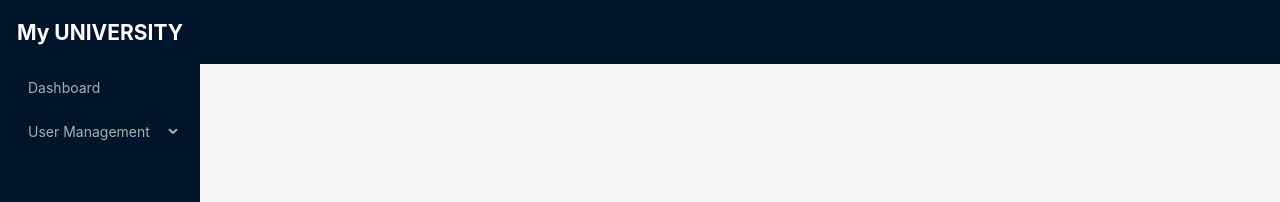
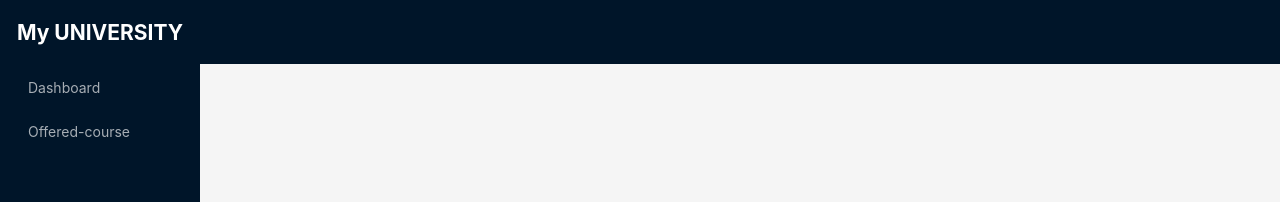
Before and after one commit to meskatabusayed/myUniversity_client, a React (Vite) app: page /admin in a window 1280 px wide. Shown: the top 202 px of the page. Built offline with nearby package versions, Linux system fonts and the light colour scheme.

Commit message:
role selection done

```diff
--- a/src/components/layout/Sidebar.tsx
+++ b/src/components/layout/Sidebar.tsx
@@ -1,10 +1,39 @@
-import { Layout, Menu } from "antd";
+import { Layout, Menu  } from "antd";
 import { sidebarItemsGenerator } from "../../utils/sidebarItemsGenerator";
 import { adminPaths } from "../../routes/admin.routes.";
+import { facultyPaths } from "../../routes/faculty.routes";
 
 const {  Sider } = Layout;
 
+const userRole = {
+  ADMIN : "admin",
+  FACULTY : "faculty",
+  STUDENT : "student"
+}
+
+
+
 const Sidebar = () => {
+  const role = "faculty";
+  let sidebarItems;
+  switch (role) {
+    case userRole.ADMIN:
+      sidebarItems = sidebarItemsGenerator(adminPaths , "admin")
+      break;
+    case userRole.FACULTY:
+      sidebarItems = sidebarItemsGenerator(facultyPaths , "faculty")
+      break;
+    case userRole.STUDENT:
+      sidebarItems = sidebarItemsGenerator(adminPaths , "student")
+      break;
+
+    default:
+      break;
+  }
+
+
+
+
   return (
     <Sider
         breakpoint="lg"
@@ -31,7 +60,7 @@
           theme="dark"
           mode="inline"
           defaultSelectedKeys={["4"]}
-          items={sidebarItemsGenerator(adminPaths , "admin")}
+          items={sidebarItems}
         />
       </Sider>
   )
--- a/src/pages/Registration.tsx
+++ b/src/pages/Registration.tsx
@@ -8,4 +8,4 @@
   )
 }
 
-export default Registration
+export default Registration;
--- a/src/routes/admin.routes..tsx
+++ b/src/routes/admin.routes..tsx
@@ -1,40 +1,34 @@
-
-
 import AdminDashbord from "../pages/admin/AdminDashbord";
 import Create_Admin from "../pages/admin/Create_Admin";
 import Create_Student from "../pages/admin/Create_Student";
 import Create_faculty from "../pages/admin/Create_faculty";
 
 
-
-
-
-
-
 export const adminPaths = [
   {
-        name : "Dashboard",
-        path: "abusayed",
-        elment: <AdminDashbord/>
+    name: 'Dashboard',
+    path: 'dashboard',
+    element: <AdminDashbord/>
   },
   {
-        name : "User Management",
-        children : [
+    name: 'User Management',
+    children: [
       {
-                name : "Create Admin",
-                path : "create-admin",
-                element : <Create_Admin/>
+        name: 'Create Admin',
+        path: 'create-admin',
+        element: <Create_Admin/>
       },
       {
-                name : "Create Faculty",
-                path : "create-faculty",
-                element : <Create_faculty/>
+        name: 'Create Faculty',
+        path: 'create-faculty',
+        element: <Create_faculty/>
       },
       {
-                name : "Create Student",
-                path : "create-student",
-                element : <Create_Student/>
-            }
-        ]
-    }
+        name: 'Create Student',
+        path: 'create-student',
+        element: <Create_Student/>
+      },
+
+    ],
+  },
 ];
--- a/src/routes/faculty.routes.tsx
+++ b/src/routes/faculty.routes.tsx
@@ -5,7 +5,12 @@
     {
         name : "Dashboard",
         path: "dashboard",
-        elment: <FacultyDashboard/>
+        element: <FacultyDashboard/>
+    },
+    {
+        name : "Offered-course",
+        path: "offered-course",
+        element: <FacultyDashboard/>
     },
 
 ];
--- a/src/routes/student.routes.tsx
+++ b/src/routes/student.routes.tsx
@@ -1,3 +1,16 @@
+import OfferedCourse from "../pages/student/OfferedCourse";
+import Studentdashboard from "../pages/student/StudentDashboard";
+
 export const studentPaths = [
+    {
+        name: 'Dashboard',
+        path: 'dashboard',
+        element: <Studentdashboard/>
+      },
+      {
+        name: 'Offered Course',
+        path: 'offered-course',
+        element: <OfferedCourse/>
+      },
 
 ]
--- a/src/utils/routeGenerator.ts
+++ b/src/utils/routeGenerator.ts
@@ -1,26 +1,26 @@
 import { TRoute, TUserPath } from "../type";
 
 
+export const routeGenerator = (items: TUserPath[]) => {
+  const routes = items.reduce((acc: TRoute[], item) => {
+    if (item.path && item.element) {
+      acc.push({
+        path: item.path,
+        element: item.element,
+      });
+    }
 
+    if (item.children) {
+      item.children.forEach((child) => {
+        acc.push({
+          path: child.path!,
+          element: child.element,
+        });
+      });
+    }
 
+    return acc;
+  }, []);
 
-export const routeGenerator = (items : TUserPath[]) => {
-     const routes = items.reduce((acc : TRoute[]  , item)  => {
-        if(item.path && item.element){
-            acc.push({
-                path : item.path,
-                element: item.element,
-            })
-        }
-        if(item.children){
-            item.children.forEach((child) => {
-                acc.push({
-                    path: child.path!,
-                    element : child.element,
-                })
-            })
-        }
-        return acc;
-    } , []);
-    return routes;
-}
+  return routes;
+};
--- a/src/utils/sidebarItemsGenerator.tsx
+++ b/src/utils/sidebarItemsGenerator.tsx
@@ -1,30 +1,28 @@
-import { NavLink } from "react-router-dom"
-import { TSidebarItem, TUserPath } from "../type"
+import { TSidebarItem, TUserPath } from '../type';
+import { NavLink } from 'react-router-dom';
 
+export const sidebarItemsGenerator = (items: TUserPath[], role) => {
+  const sidebarItems = items.reduce((acc: TSidebarItem[], item) => {
+    if (item.path && item.name) {
+      acc.push({
+        key: item.name,
+        label: <NavLink to={`/${role}/${item.path}`}>{item.name}</NavLink>,
+      });
+    }
 
-export const sidebarItemsGenerator = (items : TUserPath[] , role : string) => {
-     const sidebarItems = items.reduce((acc : TSidebarItem[], item) => {
-        if(item.path && item.name){
-            acc.push({
-                key : item.name,
-                label: <NavLink to={`/${role}/${item.path}`}>{item.name}</NavLink>
-            })
-        }
+    if (item.children) {
+      acc.push({
+        key: item.name,
+        label: item.name,
+        children: item.children.map((child) => ({
+          key: child.name,
+          label: <NavLink to={`/${role}/${child.path}`}>{child.name}</NavLink>,
+        })),
+      });
+    }
 
-        if(item.children){
-            acc.push({
-                key : item.name,
-                label : item.name,
-                children : item.children.map((child) => ({
-                    key : child.name,
-                    label : <NavLink to={`/${role}/${child.path}`}>{child.name}</NavLink>
-                }
+    return acc;
+  }, []);
 
-                ))
-            })
-        }
-
-        return acc;
-    } , []);
-    return sidebarItems;
-}
+  return sidebarItems;
+};
```
Also changed, not shown: src/components/layout/MainLayout.tsx (+0 -25 lines), src/routes/routes.tsx (+16 -24 lines). Lines whose indentation alone changed are shown as unchanged.
